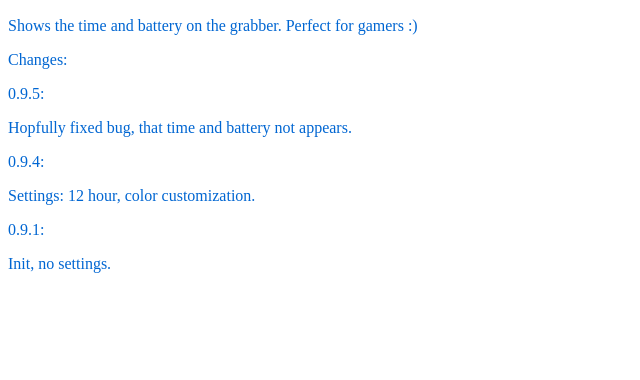
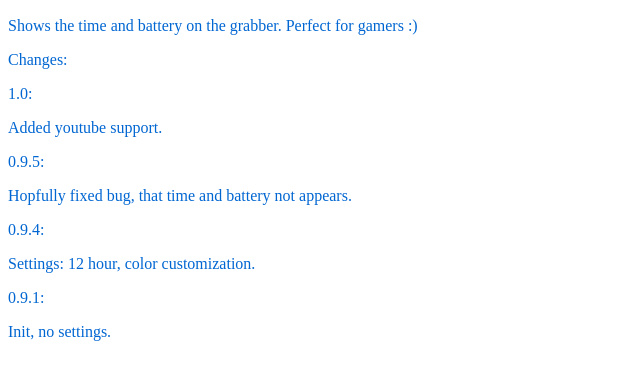
Before and after one commit to xqf400/repo1, a plain HTML site: page desc/grabberex/grabberex.html in a window 1280 px wide. Shown: the part 110-490 px from the top of the page, without its empty margins (0-640 px from the left). Drawn offline with Linux system fonts and the light colour scheme.

Commit message:
grabber and unlockcounter with html

```diff
--- a/desc/grabberex/grabberex.html
+++ b/desc/grabberex/grabberex.html
@@ -13,6 +13,10 @@
 
 <p style="color:rgb(0,102, 210)">Changes:</p>
 
+<p style="color:rgb(0,102, 210)">1.0:</p>
+<p style="color:rgb(0,102, 210)">Added youtube support.</p>
+
+
 <p style="color:rgb(0,102, 210)">0.9.5:</p>
 <p style="color:rgb(0,102, 210)">Hopfully fixed bug, that time and battery not appears.</p>
 
```
Also changed, not shown: 1 other file.
